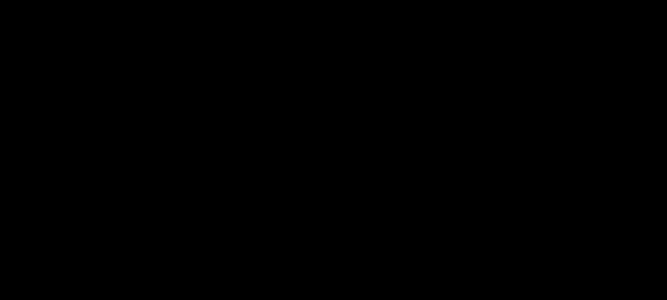
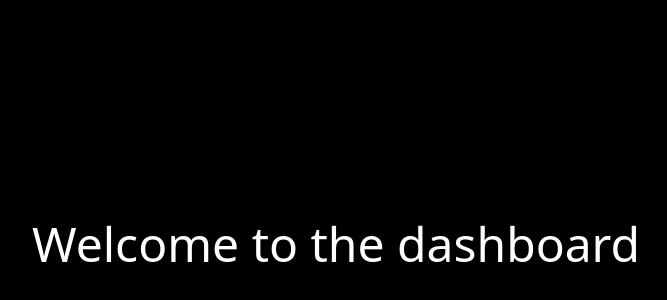
Before and after one commit to SinBin10/Task-Management-App, a React (Vite) app in the folder client/: page /dashboard in a window 1280 px wide. Before the commit this address had no page. Shown: the part 156-456 px from the top of the page, without its empty margins (304-971 px from the left). Built offline with nearby package versions, Linux system fonts and the light colour scheme.

Commit message:
Navigating to the dashboard after login and signup

```diff
--- a/client/src/App.jsx
+++ b/client/src/App.jsx
@@ -1,6 +1,7 @@
 import { Home } from "./Pages/Home";
 import { SignUp } from "./Pages/SignUp";
 import { Login } from "./Pages/Login";
+import { Dashboard } from "./Pages/Dashboard";
 import { BrowserRouter, Routes, Route } from "react-router-dom";
 
 const App = () => {
@@ -10,6 +11,7 @@ const App = () => {
         <Route path="/" element={<Home />} />
         <Route path="/login" element={<Login />} />
         <Route path="/signup" element={<SignUp />} />
+        <Route path="/dashboard" element={<Dashboard />} />
       </Routes>
     </BrowserRouter>
   );
--- /dev/null
+++ b/client/src/Pages/Dashboard.jsx
@@ -0,0 +1,3 @@
+export const Dashboard = () => {
+  return <h1 className="text-white text-5xl">Welcome to the dashboard</h1>;
+};
--- a/client/src/Pages/Login.jsx
+++ b/client/src/Pages/Login.jsx
@@ -1,8 +1,10 @@
 import { Link } from "react-router-dom";
 import { useState } from "react";
+import { useNavigate } from "react-router-dom";
 import axios from "axios";
 
 export const Login = () => {
+  const navigate = useNavigate();
   const [emailValue, setEmailValue] = useState("");
   const [password, setPassword] = useState("");
 
@@ -15,6 +17,7 @@ export const Login = () => {
         password: password,
       });
       localStorage.setItem("token", res.data.token);
+      navigate("/dashboard");
       console.log(res);
       alert(res.data.msg);
     } catch (error) {
--- a/client/src/Pages/SignUp.jsx
+++ b/client/src/Pages/SignUp.jsx
@@ -1,8 +1,10 @@
 import { Link } from "react-router-dom";
 import { useState } from "react";
+import { useNavigate } from "react-router-dom";
 import axios from "axios";
 
 export const SignUp = () => {
+  const navigate = useNavigate();
   const [fullName, setFullName] = useState("");
   const [emailValue, setEmailValue] = useState("");
   const [password, setPassword] = useState("");
@@ -23,6 +25,7 @@ export const SignUp = () => {
         confirmPassword,
       });
       localStorage.setItem("token", res.data.token);
+      navigate("/dashboard");
       console.log(res);
       alert(res.data.msg);
     } catch (error) {
```
